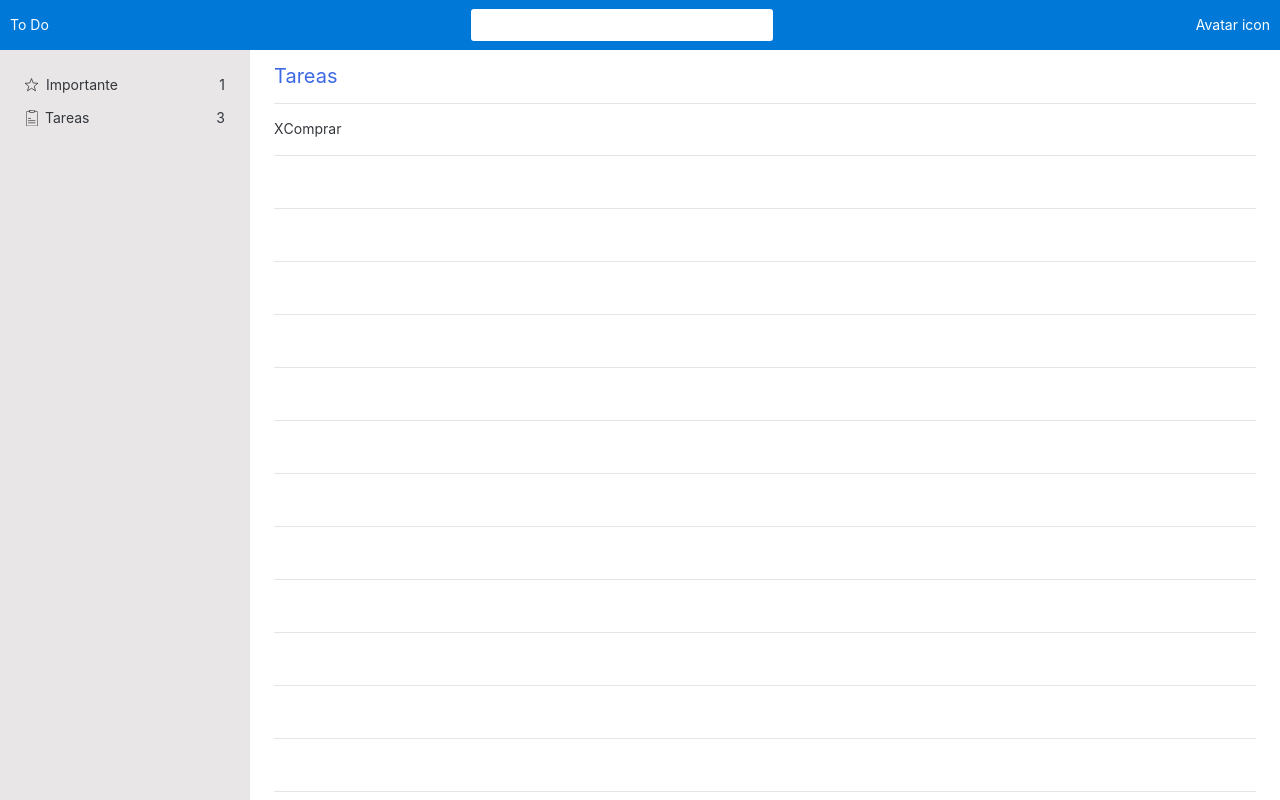
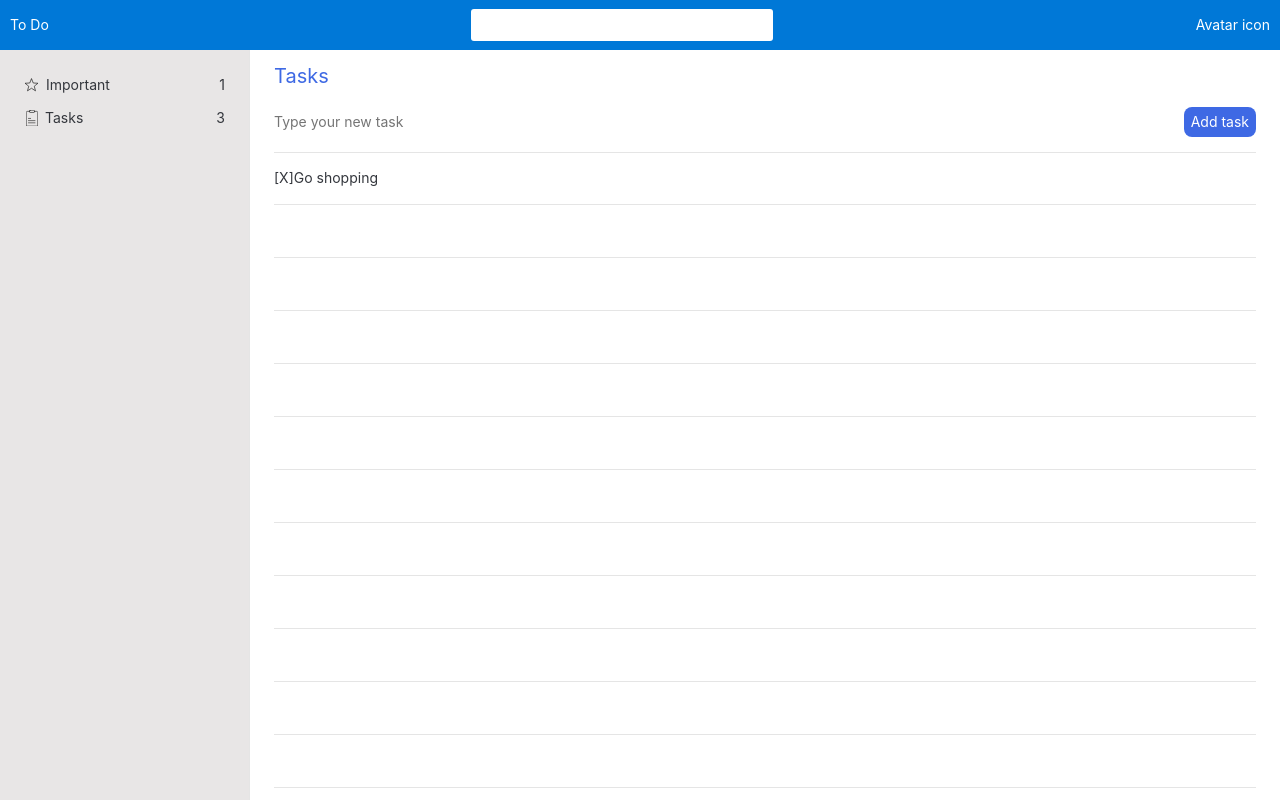
Before and after one commit to avg0043/todo-styled-app, a React (Create React App) app: page / in a window 1280 px wide. Built offline with nearby package versions, Linux system fonts and the light colour scheme.

Commit message:
Create input to add new task

```diff
--- a/src/ui/aside/Aside.jsx
+++ b/src/ui/aside/Aside.jsx
@@ -41,14 +41,14 @@ const Aside = () => {
         <li>
           <ListItem>
             <StarIconStyled />
-            <p>Importante</p>
+            <p>Important</p>
             <Counter>1</Counter>
           </ListItem>
         </li>
         <li>
           <ListItem>
             <TasksIconStyled />
-            <p>Tareas</p>
+            <p>Tasks</p>
             <Counter>3</Counter>
           </ListItem>
         </li>
--- a/src/ui/content/Content.jsx
+++ b/src/ui/content/Content.jsx
@@ -9,9 +9,28 @@ const MainWrapper = styled.section`
 `
 
 const Header = styled.div`
+  margin: 0.9375rem 0;
+`
+
+const HeaderTitle = styled.div`
   font-size: 1.25rem;
   color: #3e69e4;
-  margin: 15px 0px;
+  margin-bottom: 1.175rem;
+`
+
+const HeaderNewTask = styled.div`
+  display: flex;
+  justify-content: space-between;
+  flex-wrap: wrap;
+`
+
+const HeaderAdd = styled.button`
+  background: #3e69e4;
+  font-size: white;
+  color: white;
+  padding: 0.4375rem;
+  border-radius: 0.5rem;
+  cursor: pointer;
 `
 
 const Body = styled.div`
@@ -37,12 +56,18 @@ const Content = () => {
   return (
     <MainWrapper>
       <Header>
-        <p>Tareas</p>
+        <HeaderTitle>
+          <p>Tasks</p>
+        </HeaderTitle>
+        <HeaderNewTask>
+          <input type="text" placeholder="Type your new task" />
+          <HeaderAdd>Add task</HeaderAdd>
+        </HeaderNewTask>
       </Header>
       <Body>
         <Item>
-          <p>X</p> {/* TODO: checkbox icon */}
-          <p>Comprar</p>
+          <p>[X]</p> {/* TODO: checkbox icon */}
+          <p>Go shopping</p>
         </Item>
       </Body>
     </MainWrapper>
```
Also changed, not shown: src/App.js (+0 -45 lines).
